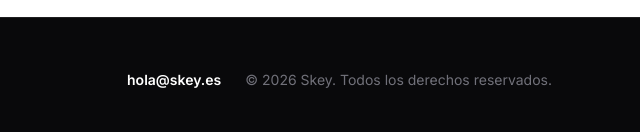
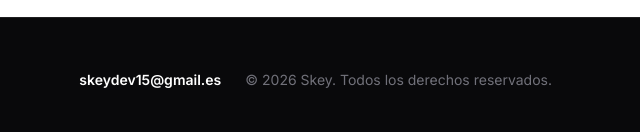
Before and after one commit to Skey15/skey., a plain HTML site: page index.html in a window 1280 px wide. Shown: the part 4577-4709 px from the top of the page, 640-1280 px from the left. Drawn offline with nearby package versions, Linux system fonts and the light colour scheme.

Commit message:
Update contact email in index.html

```diff
--- a/index.html
+++ b/index.html
@@ -775,7 +775,7 @@
      * ============================================================================
      */
     const WEB3FORMS_ACCESS_KEY = '92c3f79f-e4a0-4694-948f-81c40cf70bff';
-    const CONTACT_EMAIL = 'hola@skey.es';
+    const CONTACT_EMAIL = 'skeydev15@gmail.es';
 
     document.addEventListener('DOMContentLoaded', () => {
       const footerEmailLink = document.getElementById('footer-email-link');
```
